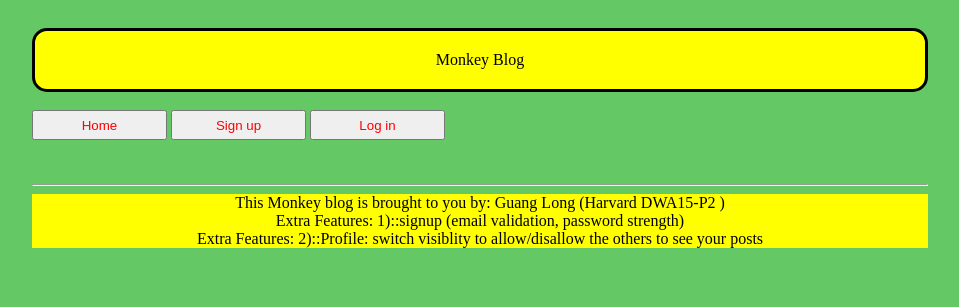
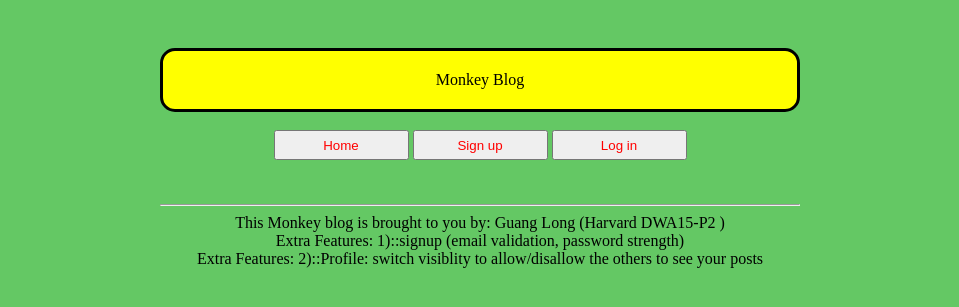
Before and after one commit to Guanglong/p2.monkeyaround.biz, a PHP site: page /index/views/_v_template.php in a window 1280 px wide. Shown: the top 307 px of the page, without its empty margins (168-1127 px from the left). Run offline with PHP 8.4, Linux system fonts and the light colour scheme; the template is opened without the code that fills it, so the values that code supplies are empty; some libraries are stand-ins or nearby versions.

Commit message:
extra feature

```diff
--- a/css/app.css
+++ b/css/app.css
@@ -1,7 +1,6 @@
 .error {
     color:red;
 }
-
 
 header {
    text-align: center;
@@ -12,15 +11,15 @@ header {
    padding: 20px 15%;
  }
 pageInstruction {
-   font-size:20;
-   background: yellow ;
+   font-size:30;
    text-align: center;
    display: block;
+   color:red;
 }
 body {
   background: rgb(100,200,100)  ;
-  padding: 20px 15%;
-  width: 70%;
+  padding: 40px 25%;
+  width: 50%;
 }
 
 .main {
@@ -46,7 +45,6 @@ article {
  }
 footer {
    text-align: center;
-   background: yellow ;
  }
 button {
     color:red;
@@ -56,3 +54,7 @@ button {
   margin: 0;
   padding: 0
  }
+
+div {
+      text-align: center;
+}
--- a/css/signup.css
+++ b/css/signup.css
@@ -2,9 +2,4 @@
     background-color:red;
     width:0px;
     height: 20px;
-    white-space: nowrap;
 }
-
-.error {
-   color:red;
-}
```
